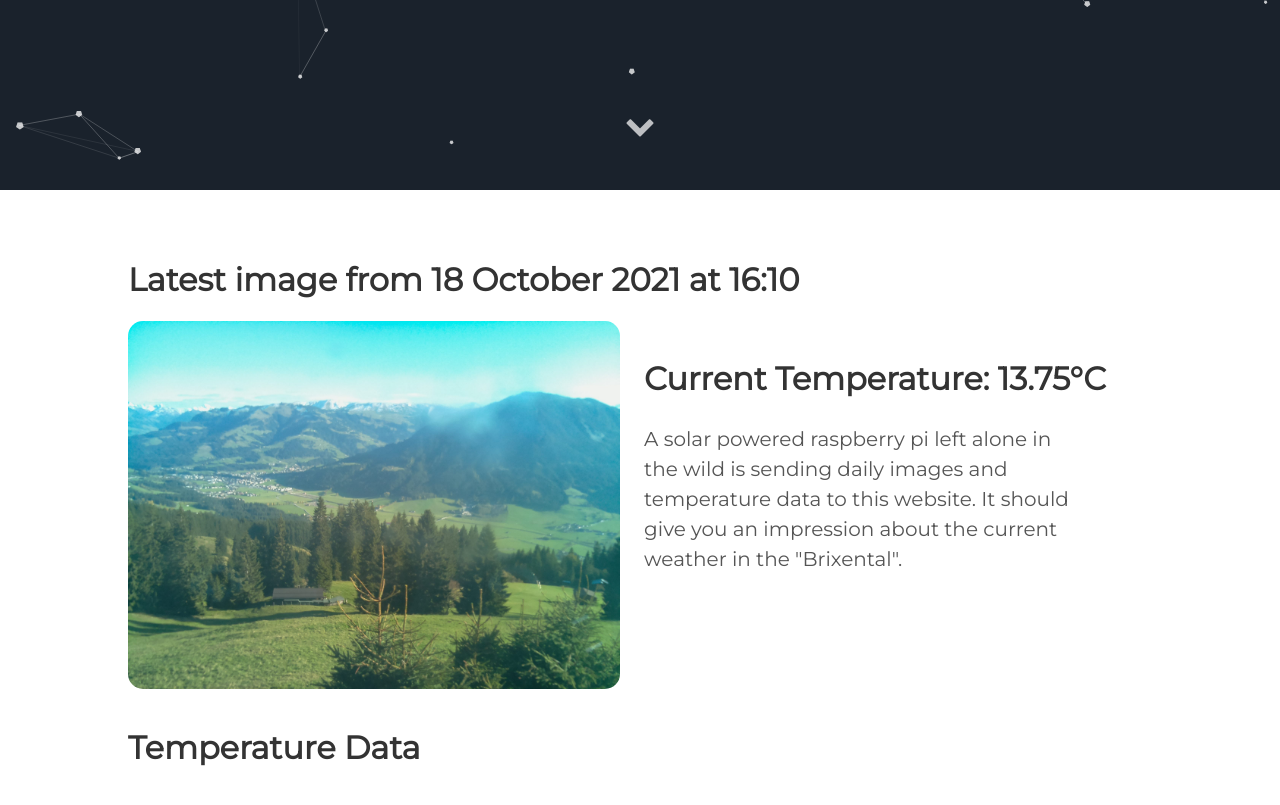
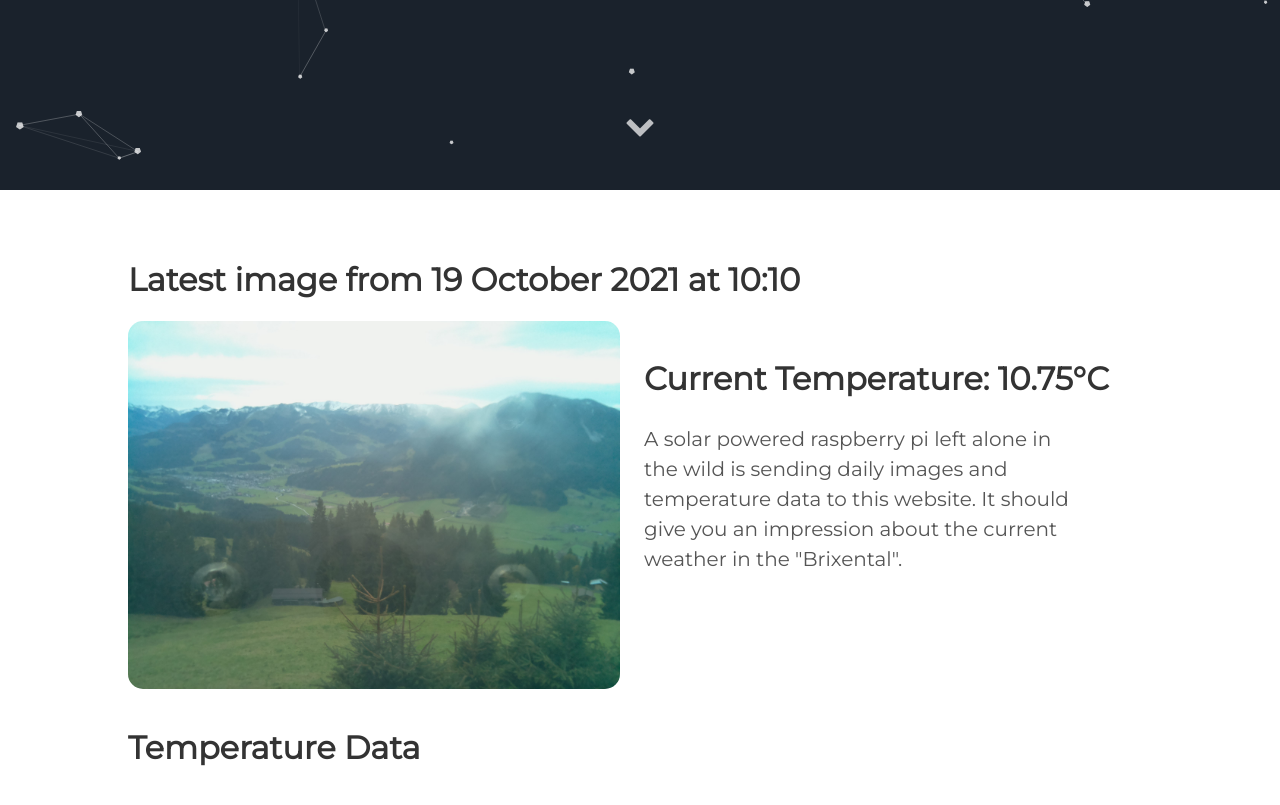
Before and after one commit to vektorious/vektorious.github.io, a Jekyll site: the page built from resources/huette.md, in a window 1280 px wide and 900 px high, scrolled down 710 px. Shown: the top 805 px of the window. Built offline with Jekyll 4.4.1, drawn with Linux system fonts in a browser that asks for light colours.

Commit message:
I'm a bot beep boop

```diff
--- a/resources/huette.md
+++ b/resources/huette.md
@@ -6,13 +6,13 @@ image: '/assets/img/'
 description: 'Live image from the Austrian alps'
 twitter_text: ' '
 ---
-## Latest image from 18 October 2021 at 16:10
+## Latest image from 19 October 2021 at 10:10
 <div class="huette">
   <div class="huette-image">
     <img src="{{ "/assets/img/huette.jpg" | prepend: site.baseurl }}">
   </div>
   <div class="huette-text">
-        <h2>Current Temperature: 13.75°C</h2>
+        <h2>Current Temperature: 10.75°C</h2>
         <p>A solar powered raspberry pi left alone in the wild is sending daily images and temperature data to this website. It should give you an impression about the current weather in the "Brixental".</p>
 
   </div>
```
Also changed, not shown: rpi-script/2021-10-19_100917.txt (renamed from rpi-script/2021-10-18_160920.txt, +5 -5 lines), rpi-script/huette.md (+2 -2 lines), assets/img/huette.jpg, assets/img/temp_plot.png, rpi-script/temp_plot.png, 1 other file.
